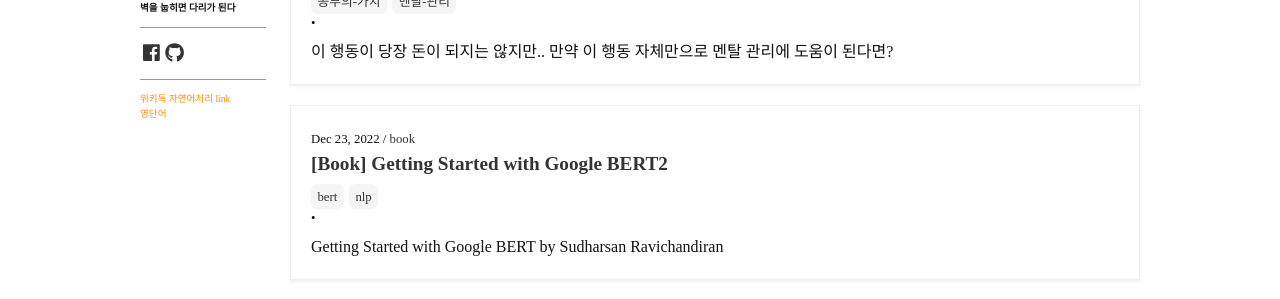
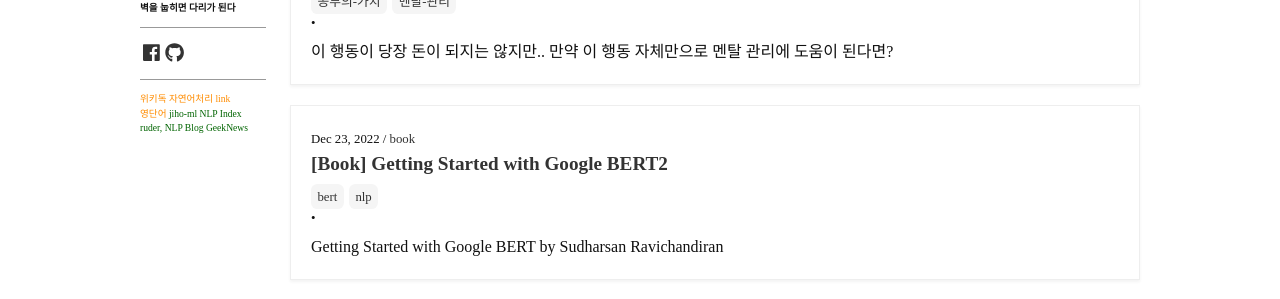
Before and after one commit to oglee815/oglee815_old.github.io, a Jekyll site: the page built from index.html, in a window 1280 px wide. Shown: the part 312-611 px from the top of the page. Built offline with Jekyll 4.4.1, drawn with Linux system fonts in a browser that asks for light colours; nearby versions of some CDN libraries; some web fonts are replaced; the list of posts is cut into pages by our own code; comment, search, counter and statistics services are not loaded.

Commit message:
Update sidebar.html

```diff
--- a/_includes/sidebar.html
+++ b/_includes/sidebar.html
@@ -50,6 +50,10 @@
 <div>
   <a href="https://wikidocs.net/book/3294" style="color:darkorange">위키독 자연어처리 link</a><br>
   <a href="https://github.com/oglee815/oglee815.github.io/edit/master/_posts/1900-01-01-study-english-words.md" style="color:darkorange">영단어</a>
+  <a href="https://jiho-ml.com/" style="color:darkgreen">jiho-ml</a>
+  <a href="https://index.quantumstat.com/" style="color:darkgreen">NLP Index</a>
+  <a href="https://ruder.io/" style="color:darkgreen">ruder, NLP Blog</a>
+  <a href="https://news.hada.io/" style="color:darkgreen">GeekNews</a>
 </div>
 
 <div style="color:white">
```
